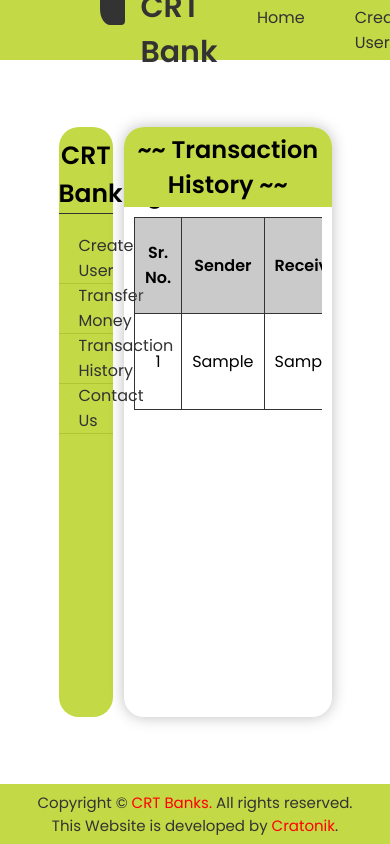
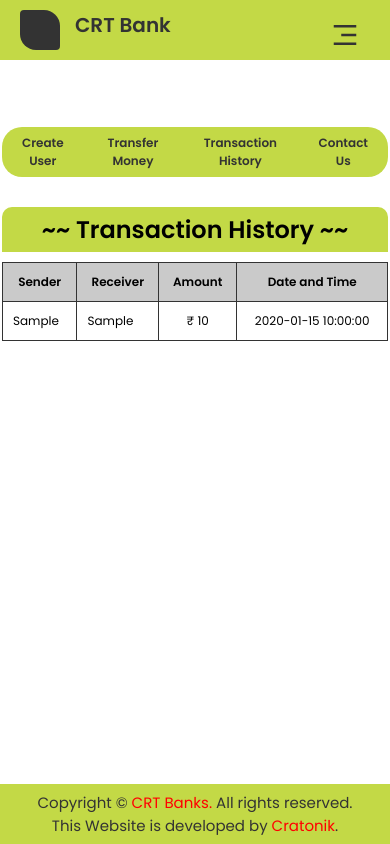
Before and after one commit to chaitanyashimpi/banksystem, a PHP site: page /transaction-history.php in a window 390 px wide. Run offline with PHP 8.4, Linux system fonts and the light colour scheme; tables that the repository leaves empty or names only in its code hold one stand-in row (values such as "Sample post").

Commit message:
Responsive

```diff
--- a/assets/css/app.css
+++ b/assets/css/app.css
@@ -90,6 +90,7 @@ footer {
   position: fixed;
   bottom: 0;
   width: 100%;
+  z-index: 500;
 }
 footer h4 {
   font-weight: 400;
@@ -330,3 +331,118 @@ form.transferForm {
   font-size: 17px;
   letter-spacing: 1px;
 }
+
+@media only screen and (max-width: 1400px) {
+  .crtComponent {
+    width: 90vw;
+  }
+}
+@media only screen and (max-width: 1201px) {
+  #menu {
+    flex-direction: column;
+    position: fixed;
+    top: 0;
+    right: -300px;
+    z-index: 600;
+    background-color: rgba(51, 51, 51, 0.938);
+    width: 300px;
+    height: 100vh;
+    justify-content: center;
+    transition: 0.35s ease-in-out;
+  }
+  #menu li {
+    color: #fff;
+    padding: 20px 0;
+    font-size: 17px;
+  }
+  #menuOpen,
+  #menuClose {
+    display: inherit;
+    z-index: 1000;
+    position: fixed;
+    top: 20px;
+    right: 30px;
+    color: #333;
+    font-size: 30px;
+    cursor: pointer;
+  }
+  #menuClose {
+    color: #fff;
+    display: none;
+  }
+}
+
+@media only screen and (max-width: 1201px) {
+  .crtComponent {
+    flex-direction: column;
+    align-items: center;
+    justify-content: flex-start;
+  }
+  .compNav h1 {
+    display: none;
+  }
+  .compNav {
+    flex-direction: row;
+    margin-bottom: 30px;
+    width: 100%;
+  }
+  .compNav ul {
+    display: flex;
+    justify-content: space-around;
+    margin-top: 0;
+  }
+  .compNav ul li {
+    border-bottom: 0;
+  }
+  .compMainNav {
+    width: 100%;
+    box-shadow: none;
+    height: max-content;
+    border-radius: 10px 10px 0 0;
+    padding-bottom: 40px;
+  }
+  .userTable {
+    height: 100%;
+    padding-bottom: 20px;
+  }
+}
+
+@media only screen and (max-width: 901px) {
+  table.userDetails tr td:first-child,
+  table.userDetails tr th:first-child {
+    display: none;
+  }
+  table.userDetails th,
+  table.userDetails td {
+    font-size: 13px;
+  }
+  .crtComponent {
+    width: 99vw;
+  }
+  header {
+    padding: 0 20px;
+  }
+  .logo h1 {
+    font-size: 20px;
+  }
+}
+@media only screen and (max-width: 707px) {
+  .compNav ul li {
+    font-size: 12px;
+    font-weight: bold;
+    text-align: center;
+  }
+}
+@media only screen and (max-width: 636px) {
+  table.userDetails th,
+  table.userDetails td {
+    font-size: 12px;
+  }
+  .userTable {
+    margin: 10px 0;
+  }
+  table.userDetails {
+    width: 99vw;
+    overflow-x: auto;
+  }
+}
--- a/components/all-in-one-component.php
+++ b/components/all-in-one-component.php
@@ -1,6 +1,5 @@
 <div class="compNav">
   <h1>CRT Banking</h1>
-
   <ul>
     <a href="create-user.php">
       <li>Create User</li>
--- a/create-user.php
+++ b/create-user.php
@@ -87,6 +87,6 @@
     <?php
         include './components/footer.php';
     ?>
-
+    <script src="./assets/js/app.js"></script>
   </body>
 </html>
```
Also changed, not shown: assets/js/app.js (added, +15 -0 lines). Lines whose indentation alone changed are shown as unchanged.
